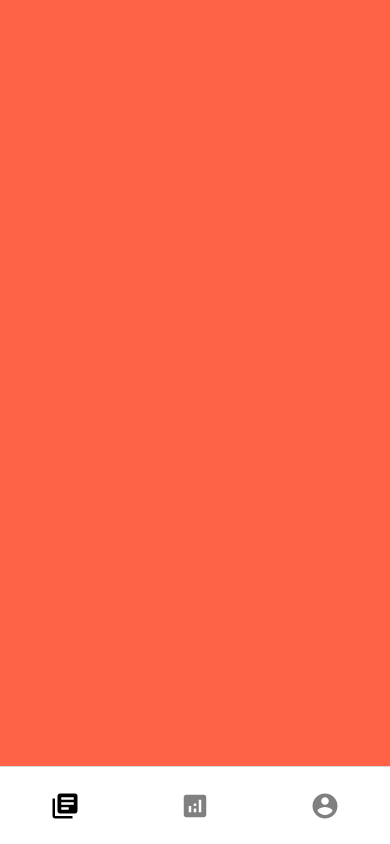
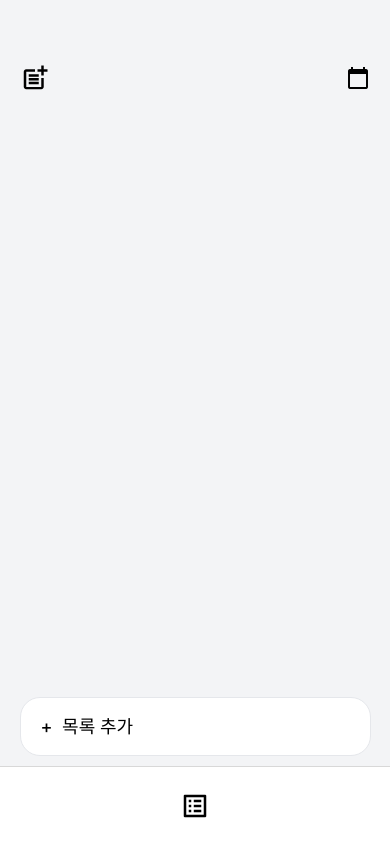
Before and after one commit to ouvir/Shopping-List, a React Native app: screen / in a window 390 px wide. Built offline with nearby package versions, Linux system fonts and the light colour scheme.

Commit message:
debugging: error cause navigator or other pages

```diff
--- a/App.js
+++ b/App.js
@@ -16,17 +16,17 @@ export default function App() {
 
   return (
     <NavigationContainer>
-      <Tab.Navigator initialRouteName="Search"
+      <Tab.Navigator initialRouteName="Home"
         screenOptions={{ tabBarActiveTintColor: theme.font, tabBarInactiveTintColor: theme.subFont, tabBarStyle: styles.tabBar, tabBarShowLabel: false }} >
-        {/* <Tab.Screen name="Home" component={ListPage}
+        <Tab.Screen name="Home" component={ListPage}
           options={{
             title: '홈', headerShown: false,
             tabBarIcon: ({ color }) => (
               <MaterialIcons name="list-alt" size={ICON_SIZE} color={color} />
             )
-          }} /> */}
+          }} />
 
-        <Tab.Screen name="Search" component={HistoryPage}
+        {/* <Tab.Screen name="Search" component={HistoryPage}
           options={{
             title: '알림', headerShown: false,
             tabBarIcon: ({ color }) => (
@@ -48,7 +48,7 @@ export default function App() {
             tabBarIcon: ({ color }) => (
               <MaterialIcons name="account-circle" size={ICON_SIZE} color={color} />
             )
-          }} />
+          }} /> */}
 
       </Tab.Navigator>
     </NavigationContainer>
```
